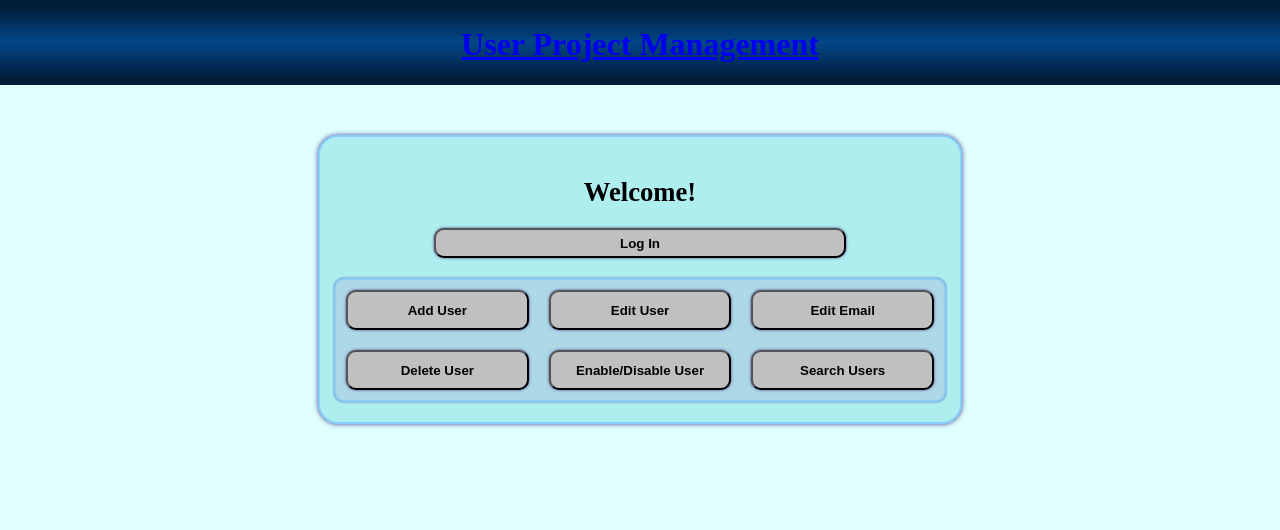
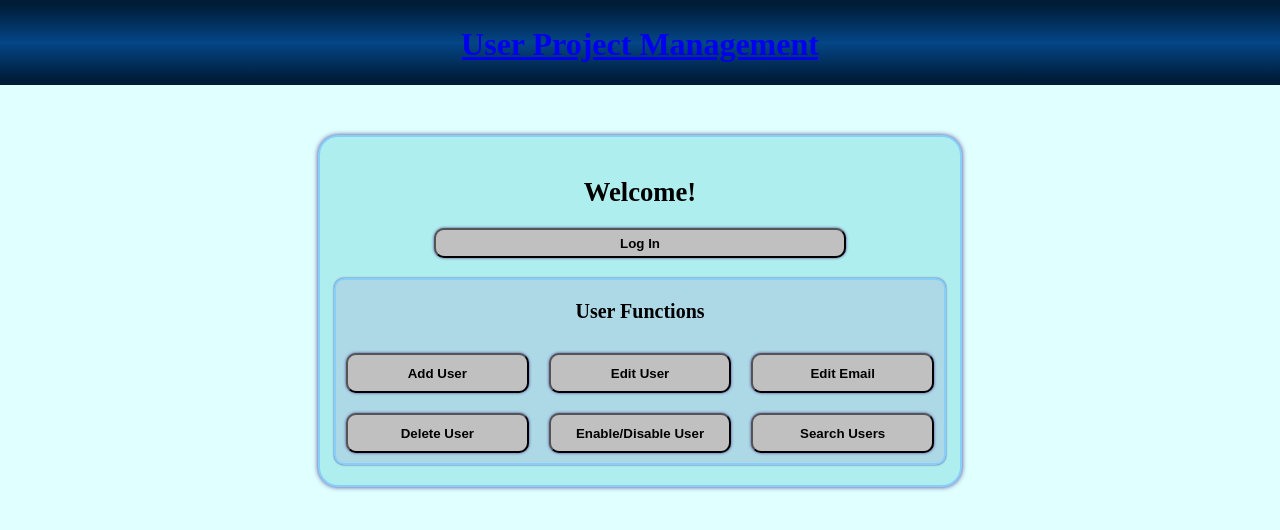
Before and after one commit to HRGhozali/reyproject, an Angular app: page / in a window 1280 px wide. Shown: the top 530 px of the page. Built offline with nearby package versions, Linux system fonts and the light colour scheme.

Commit message:
20250811

```diff
--- a/src/app/add-user/add-user.ts
+++ b/src/app/add-user/add-user.ts
@@ -38,7 +38,7 @@ export class AddUser {
         }
         else {
           console.log(`Successful creation`);
-          alert(`Success`);
+          alert(`Successfully created user!`);
         }
         });
     } catch(error) {
--- a/src/app/home/home.html
+++ b/src/app/home/home.html
@@ -7,6 +7,7 @@
             <button class="login-btn" [routerLink]="['/login']">Log In</button> <!--[routerLink]="['/login']"-->
         </div>
         <div class='content'>
+            <h3 class="admin-header">User Functions</h3>
             <button class="admin-btn" [routerLink]="['/addUser']">Add User</button>
             <button class="admin-btn" [routerLink]="['/editUser']">Edit User</button>
             <button class="admin-btn" [routerLink]="['/editEmail']">Edit Email</button>
```
